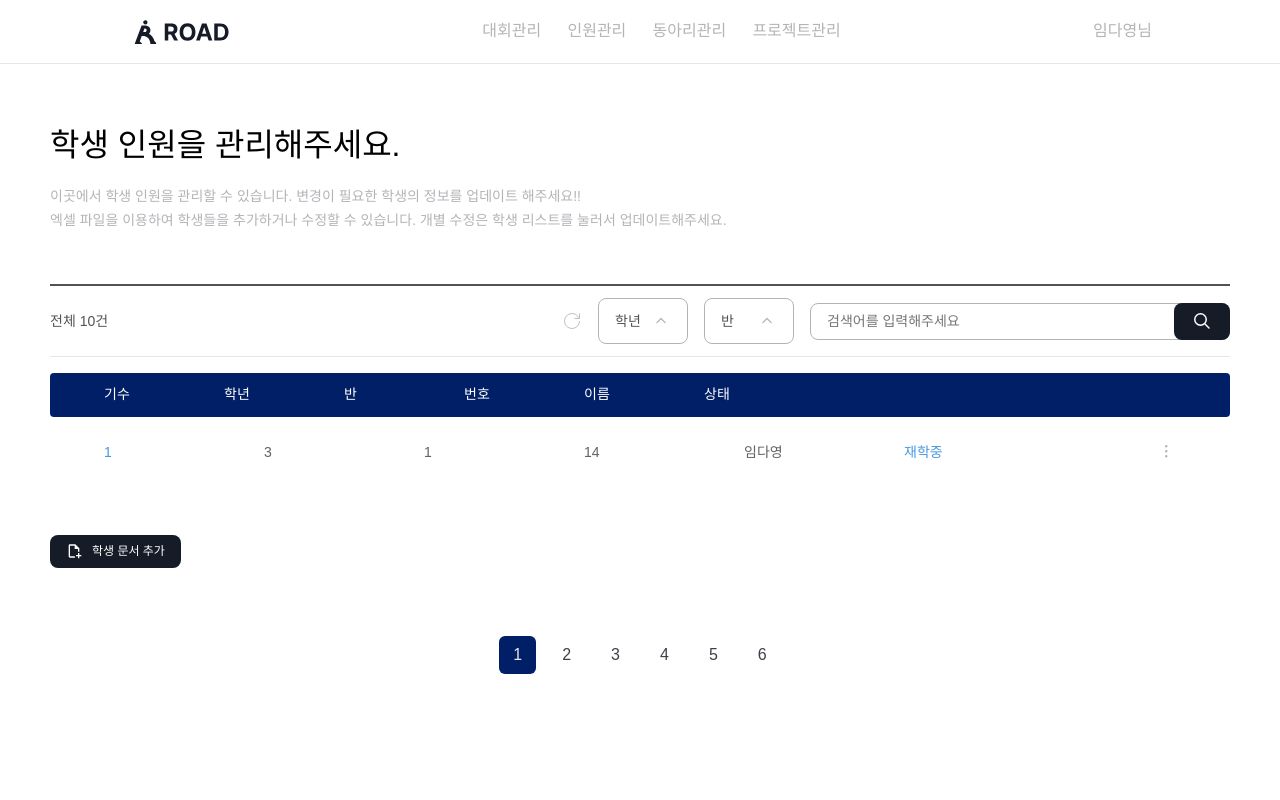
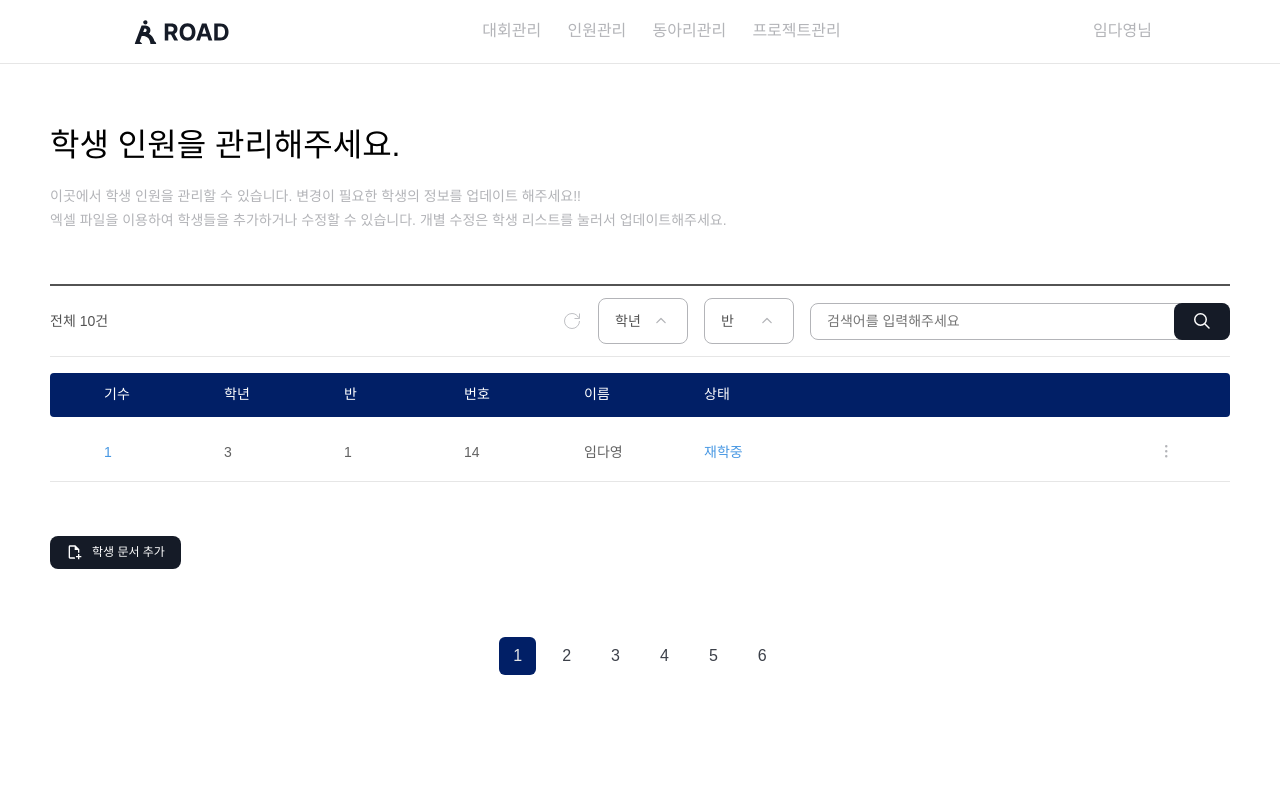
Before and after one commit to Log-Road-v2/Road_Admin_FE, a React (Vite) app: page /student in a window 1280 px wide. Shown: the top 800 px of the page. Built offline with nearby package versions, Linux system fonts and the light colour scheme.

Commit message:
style :: 학생 관리 테이블 스타일 수정

```diff
--- a/src/pages/StudentManager/index.tsx
+++ b/src/pages/StudentManager/index.tsx
@@ -103,7 +103,9 @@ const StudentManager = () => {
 
           <S.StudentTable>
             <S.TableHeaderRow>
-              {tableHeaderLabel.map((label, index) => <S.TableHeaderCell key={index}>{label}</S.TableHeaderCell>)}
+              {tableHeaderLabel.map((label, index) => (
+                <S.TableHeaderCell key={index}>{label}</S.TableHeaderCell>
+              ))}
             </S.TableHeaderRow>
             <S.TableBody>
               <S.StudentRow>
--- a/src/pages/StudentManager/style.ts
+++ b/src/pages/StudentManager/style.ts
@@ -93,6 +93,7 @@ export const StudentRow = styled.div`
   justify-content: space-between;
   align-items: center;
   padding: 12px 54px 16px;
+  border-bottom: 1px solid ${Color.gray200};
 `;
 
 export const StudentDataGroup = styled.div`
@@ -101,13 +102,13 @@ export const StudentDataGroup = styled.div`
 `;
 
 export const HighlightedText = styled.span`
-  width: 160px;
+  width: 120px;
   ${Font.regular14}
   color: ${Color.blue300};
 `;
 
 export const Text = styled.span`
-  width: 160px;
+  width: 120px;
   ${Font.regular14}
   color: ${Color.gray400};
 `;
```
